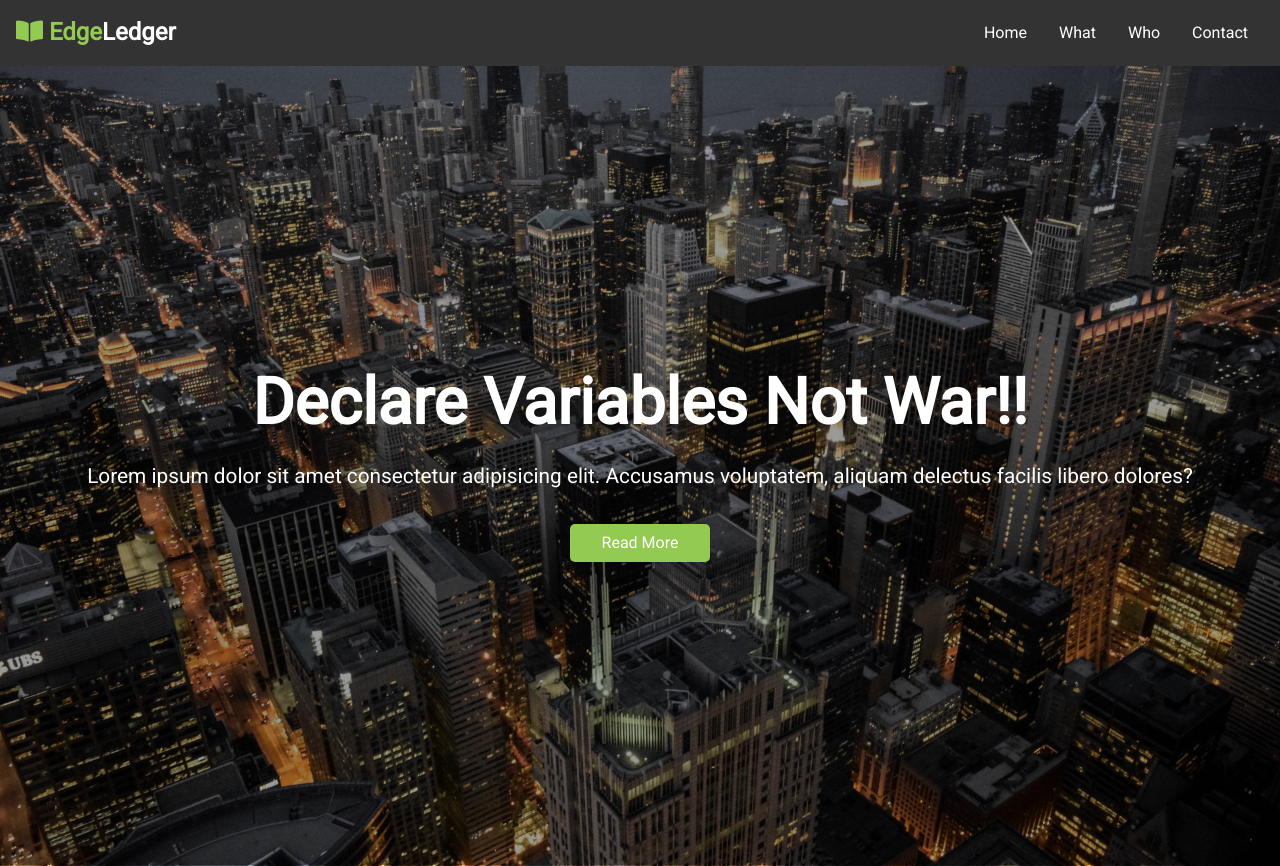
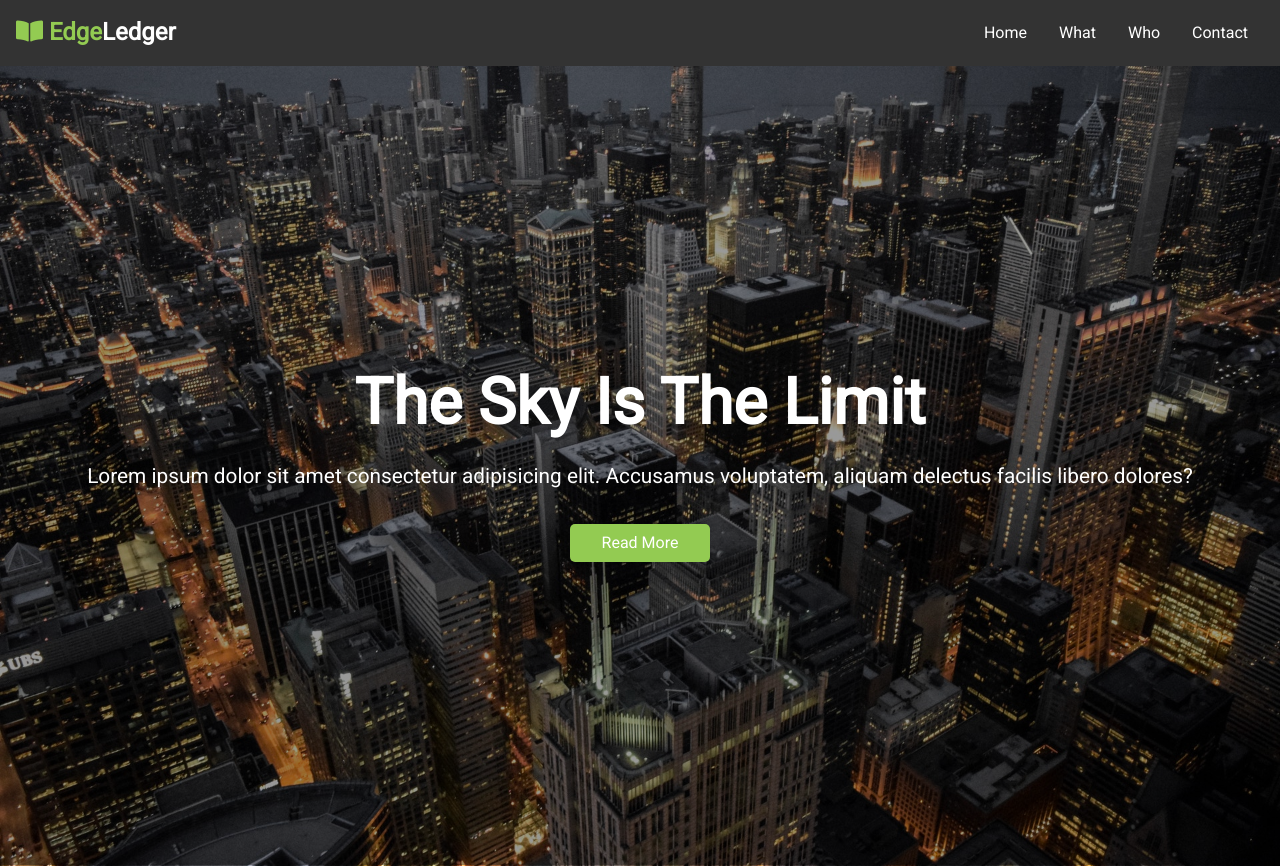
Before and after one commit to j3ffh95/EdgeLedger-Website, a plain HTML site: page index.html in a window 1280 px wide. Shown: the top 866 px of the page. Drawn offline with nearby package versions, Linux system fonts and the light colour scheme; some packages are replaced by stand-ins of ours.

Commit message:
Update showcase content
Hey I just Change the heading content.

```diff
--- a/index.html
+++ b/index.html
@@ -28,7 +28,7 @@
   <header id="showcase">
     <div class="showcase-content">
       <h1 class="l-heading">
-        Declare Variables Not War!!
+        The Sky Is The Limit
       </h1>
       <p class="lead">
         Lorem ipsum dolor sit amet consectetur adipisicing elit. Accusamus voluptatem, aliquam delectus facilis libero dolores?
```
